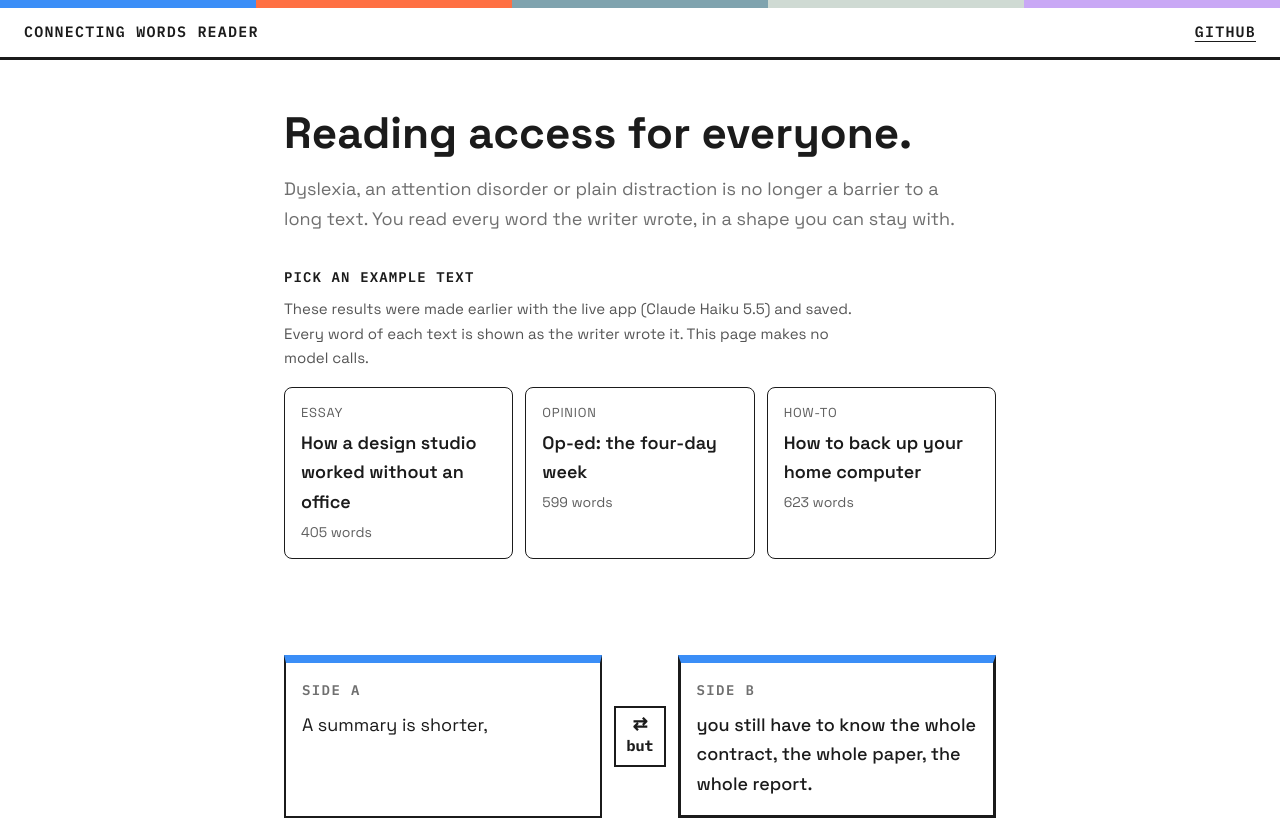
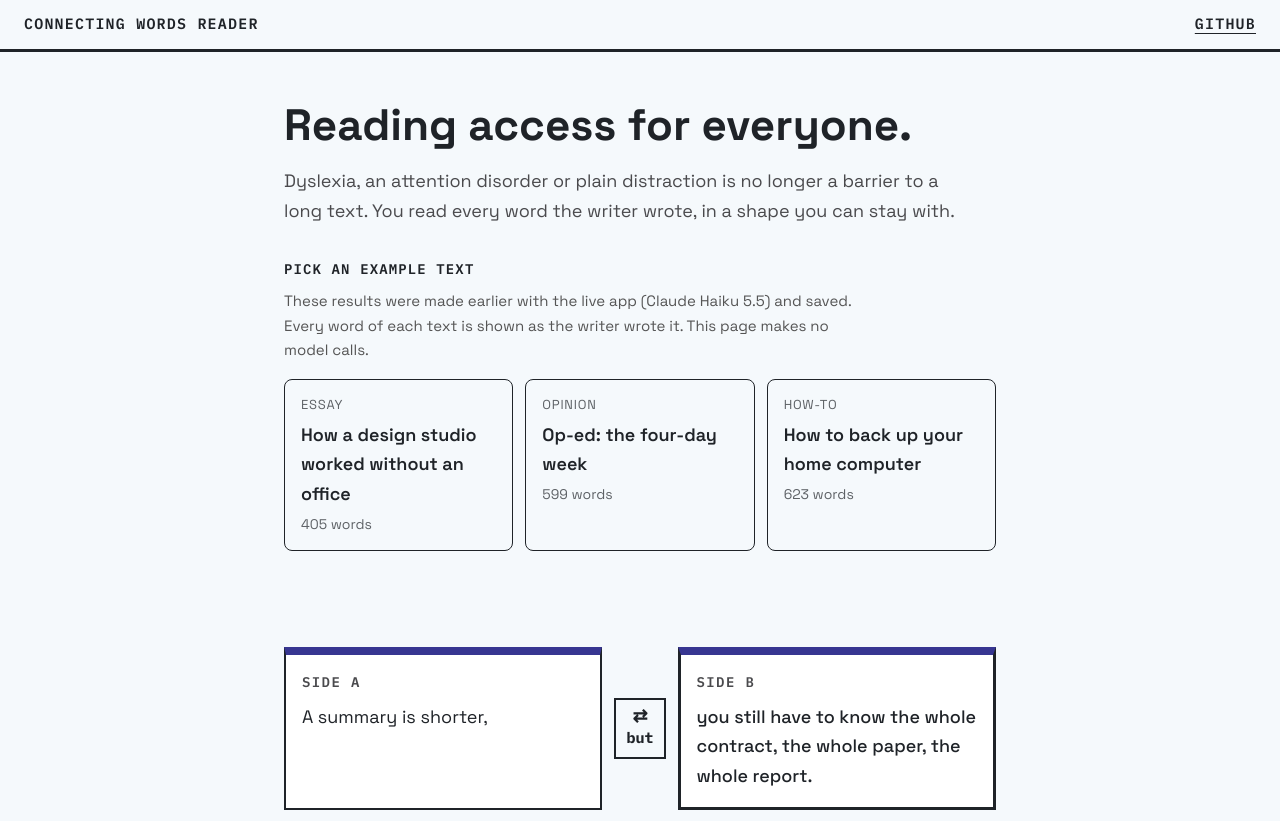
Before and after one commit to SaltedDana/the-whole-text, a website: page docs/index.html in a window 1280 px wide. Shown: the top 821 px of the page. Drawn offline with Linux system fonts and the light colour scheme.

Commit message:
Demo: restore the original palette
Co-Authored-By: Claude Sonnet 5.5 <noreply@anthropic.com>

```diff
--- a/docs/index.html
+++ b/docs/index.html
@@ -10,7 +10,6 @@
 <link rel="stylesheet" href="styles.css">
 </head>
 <body>
-<div class="strip" aria-hidden="true"><i></i><i></i><i></i><i></i><i></i></div>
 
 <header class="top">
   <a class="brand" href="./">Connecting Words Reader</a>
--- a/docs/styles.css
+++ b/docs/styles.css
@@ -1,9 +1,8 @@
-/* Tokens from Dana's design system (Negev proposal system): ink, blue, orange, teal, sage, purple. White page, no dark theme, no gradients. */
-@font-face{font-family:'Virgil';src:url('fonts/Virgil.woff2') format('woff2');font-weight:400;font-style:normal;font-display:swap}
+/* Tokens from the Personal AGI Standard design system. */
+@font-face{font-family:'Virgil';src:url('/fonts/Virgil.woff2') format('woff2');font-weight:400;font-style:normal;font-display:swap}
 :root{
-  --ink:#1b1b1b; --ink-soft:#6f6f6f; --soft:#9a9a9a; --cream:#FFFFFF; --paper:#FFFFFF;
-  --blue:#3b8ef7; --orange:#ff7043; --teal:#7fa3ae; --sage:#cfdad3; --sage-text:#6f9484; --purple:#c9a8f5; --white:#FFFFFF;
-  --lavender:var(--purple); --slate:var(--teal);
+  --ink:#1F2328; --ink-soft:#4A4A4D; --cream:#FBF8F1; --paper:#F5F9FC;
+  --lavender:#CDACFE; --sage:#D1DDD4; --sage-text:#6C8F8A; --slate:#7BA3AD; --orange:#FC7142; --white:#FFFFFF;
   --font-display:'Space Grotesk',system-ui,sans-serif;
   --font-sans:'Space Grotesk',system-ui,-apple-system,sans-serif;
   --font-mono:'IBM Plex Mono','SF Mono',ui-monospace,monospace;
@@ -68,8 +67,8 @@ textarea{resize:vertical;line-height:1.5}
 .part-link .ty{font-weight:600;letter-spacing:.06em;text-transform:uppercase}
 .part-link .lb{font-family:var(--font-sans);font-size:16px}
 .part-link .wc{color:var(--ink-soft)}
-.pt-story{background:var(--purple)} .pt-example{background:var(--teal)} .pt-summary{background:var(--orange)} .pt-evidence{background:var(--blue)}
-.pt-main_point{background:var(--ink)} .pt-explanation,.pt-background{background:var(--sage)} .pt-counterpoint{background:var(--white)}
+.pt-story{background:var(--lavender)} .pt-example{background:var(--slate)} .pt-summary{background:var(--orange)}
+.pt-main_point{background:var(--ink)} .pt-explanation,.pt-evidence,.pt-background{background:var(--sage)} .pt-counterpoint{background:var(--white)}
 
 /* Part header inside the text */
 .part-head{display:flex;gap:var(--s3);align-items:baseline;border-top:var(--bw) solid var(--ink);padding-top:var(--s2);margin:var(--s7) 0 var(--s4);font-family:var(--font-mono);font-size:14px;letter-spacing:.08em;text-transform:uppercase;scroll-margin-top:80px}
@@ -82,12 +81,18 @@ textarea{resize:vertical;line-height:1.5}
 
 /* Inline connecting word: the word stays in body ink; color sits on the underline and the badge. */
 :root{
-  --c-turn:var(--blue);--g-turn:var(--ink); --c-reasoning:var(--teal);--g-reasoning:var(--ink); --c-addition:var(--sage-text);--g-addition:var(--ink); --c-sequence:var(--ink);--g-sequence:#fff;
-  --c-example:var(--purple);--g-example:var(--ink); --c-guide:var(--soft);--g-guide:var(--ink); --c-summary:var(--orange);--g-summary:var(--ink); --c-voice:var(--ink-soft);--g-voice:#fff;
+  --c-turn:#373691;--g-turn:#fff; --c-reasoning:#007DA9;--g-reasoning:#fff; --c-addition:#948A7E;--g-addition:#1F2328; --c-sequence:#317031;--g-sequence:#fff;
+  --c-example:#B44286;--g-example:#fff; --c-guide:#B75F14;--g-guide:#fff; --c-summary:#971D1A;--g-summary:#fff; --c-voice:#5C412F;--g-voice:#fff;
 }
-.strip{display:flex;height:8px}
-.strip i{flex:1;display:block}
-.strip i:nth-child(1){background:var(--blue)} .strip i:nth-child(2){background:var(--orange)} .strip i:nth-child(3){background:var(--teal)} .strip i:nth-child(4){background:var(--sage)} .strip i:nth-child(5){background:var(--purple)}
+@media (prefers-color-scheme: dark){
+  :root{
+    --ink:#E8ECEF;--ink-soft:#A9B0B6;--cream:#1E2228;--paper:#15181C;--white:#1E2228;
+    --c-turn:#A99BEC;--g-turn:#15181C; --c-reasoning:#6AC1E2;--g-reasoning:#15181C; --c-addition:#E7E2DB;--g-addition:#15181C; --c-sequence:#8ACB84;--g-sequence:#15181C;
+    --c-example:#F499D3;--g-example:#15181C; --c-guide:#FBA95F;--g-guide:#15181C; --c-summary:#E47665;--g-summary:#15181C; --c-voice:#B19684;--g-voice:#15181C;
+  }
+  .btn.primary{background:var(--ink);color:var(--paper)}
+  .status.error{color:#FF9B7A}
+}
 .cw{font-weight:600;white-space:nowrap;text-decoration-line:underline;text-decoration-thickness:2px;text-underline-offset:4px;text-decoration-color:var(--ct,var(--ink))}
 .cw .sym,.legend dt,.pair .mid .pill{background:var(--ct);color:var(--gt)}
 .cw .sym{font-family:var(--font-mono);font-size:.82em;font-weight:600;margin-right:4px;padding:1px 4px;vertical-align:.12em;text-decoration:none;display:inline-block}
```
